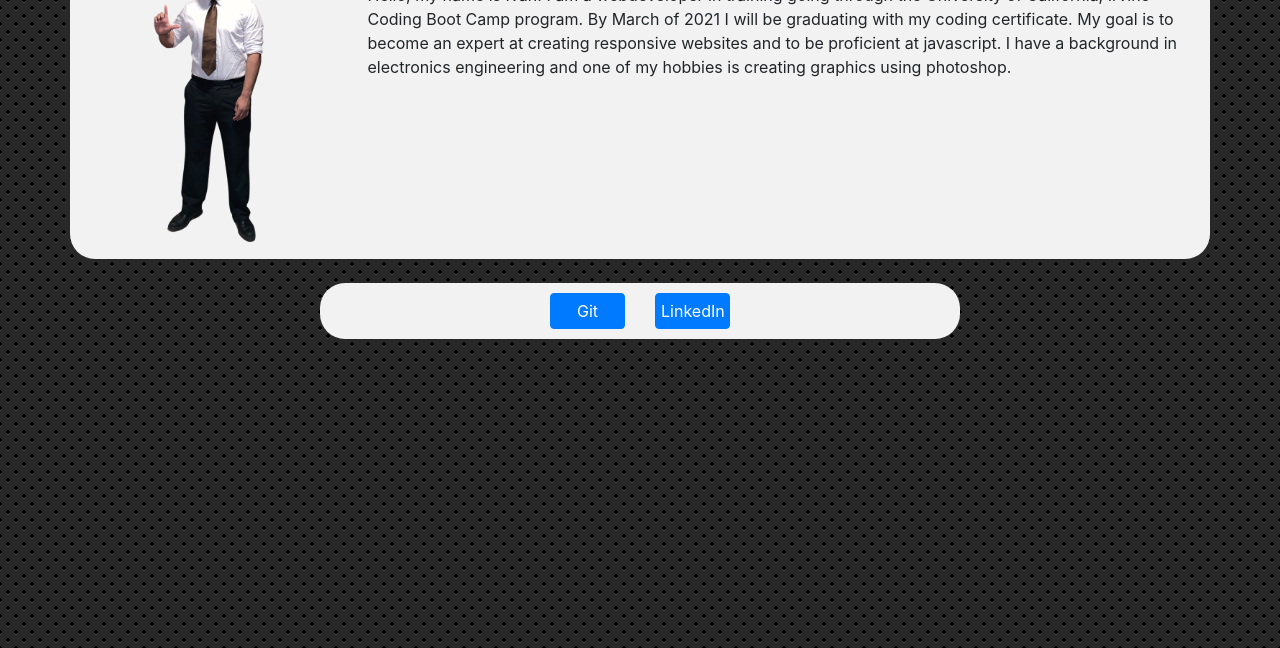
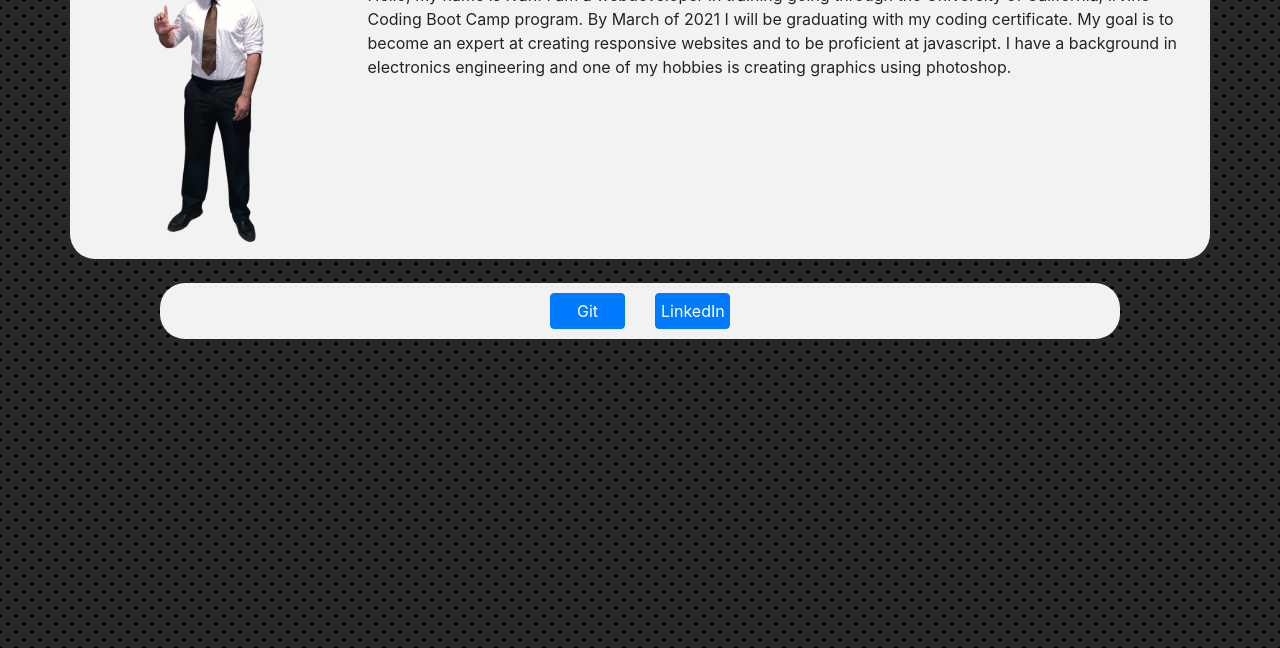
Before and after one commit to ifsilvar/Homework2, a plain HTML site: page index.html in a window 1280 px wide. Shown: the part 152-800 px from the top of the page. Drawn offline with nearby package versions, Linux system fonts and the light colour scheme.

Commit message:
adjusted footer width to 75%

```diff
--- a/index.html
+++ b/index.html
@@ -82,7 +82,7 @@
         </div>
     </div>
     <br>
-    <div class="container w-50 justify-content-around d-flex align-items-center" id="links1">
+    <div class="container w-75 justify-content-around d-flex align-items-center" id="links1">
             <div class="row">
                 <div class="col-6">
                     <a class="btn btn-primary my-button" href="https://github.com/ifsilvar" role="button">Git</a>
```
